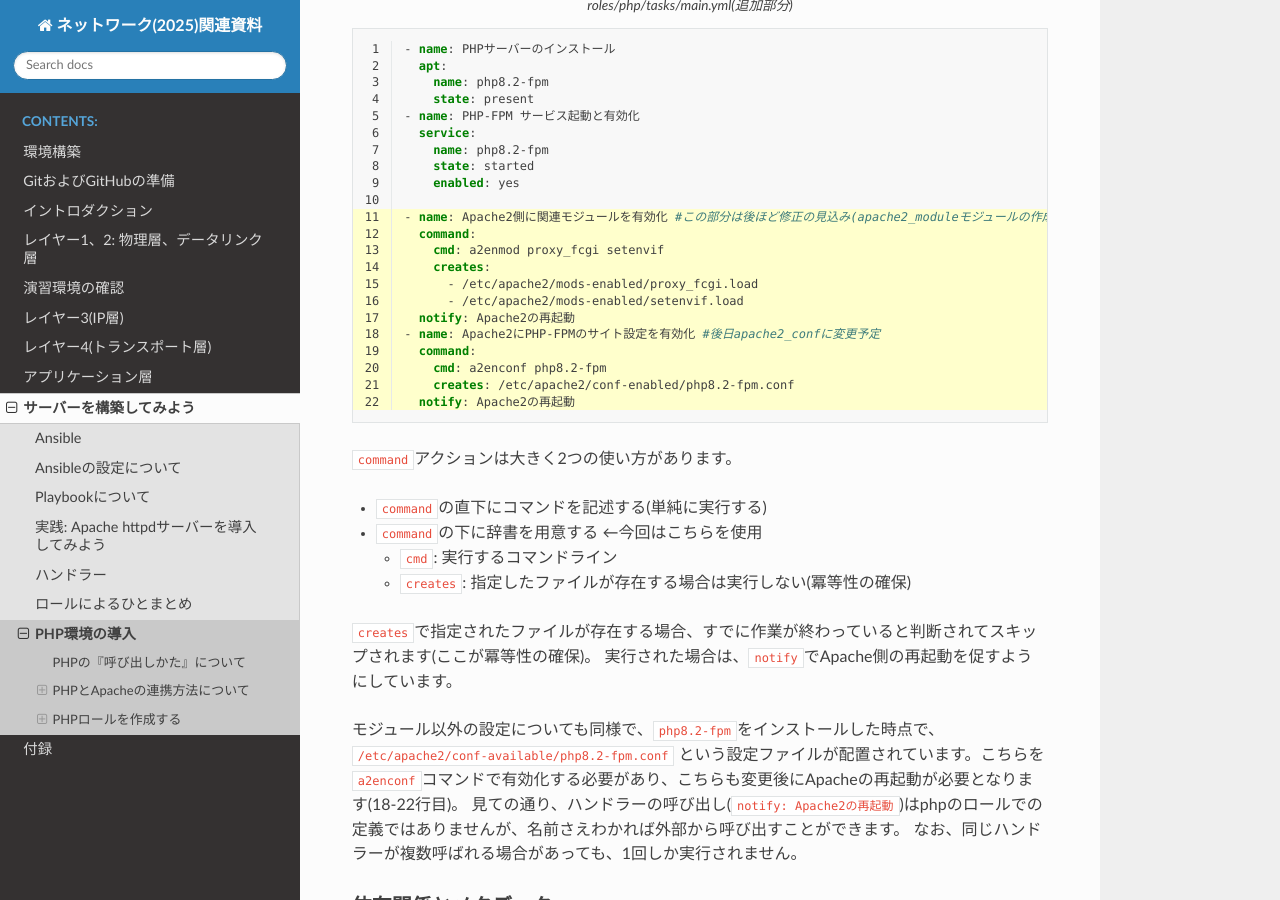
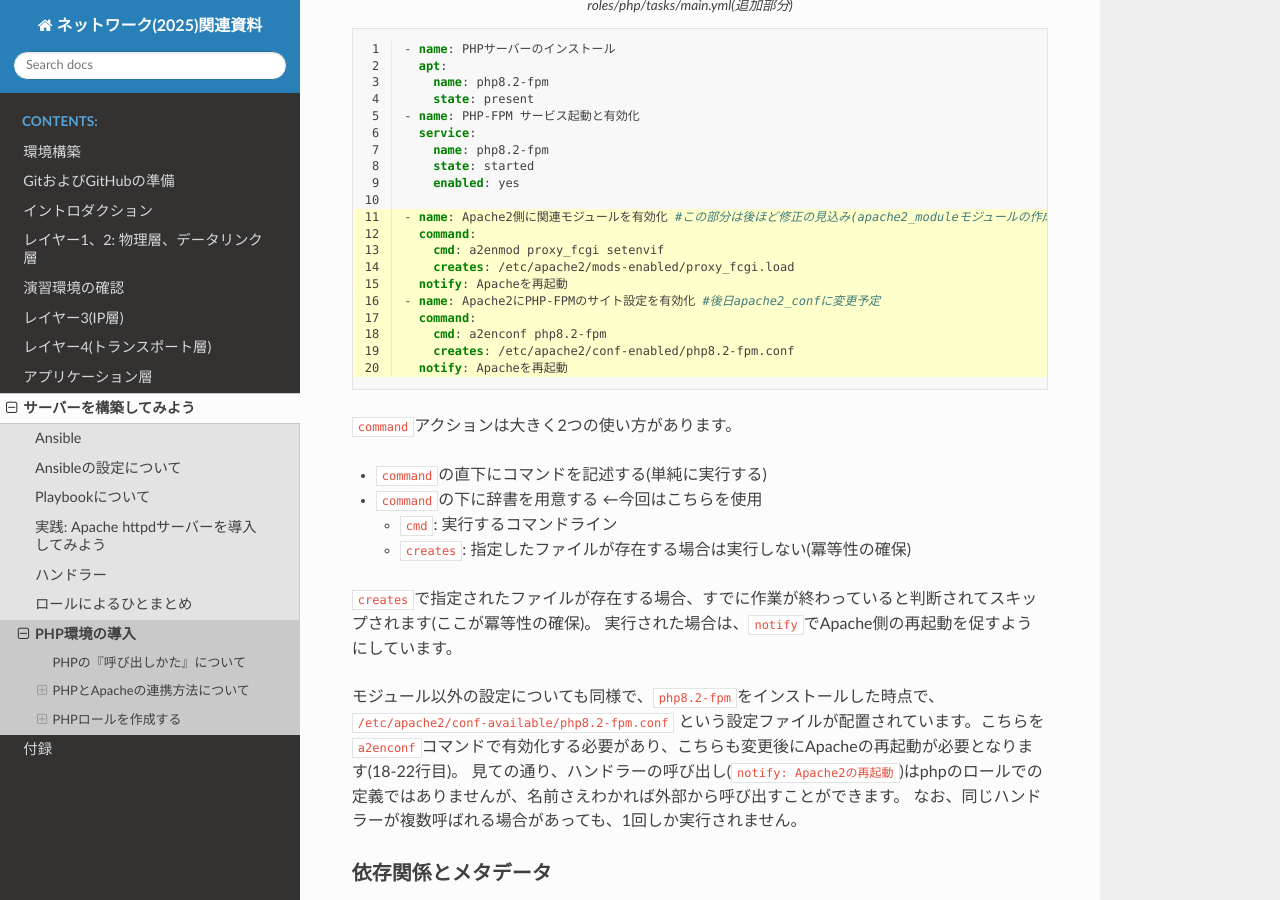
Before and after one commit to densuke/2025-network-doc, a Sphinx documentation site: the page built from source/server/php.md, in a window 1280 px wide and 900 px high, scrolled down 4922 px. Built offline with Sphinx 7.4.7 and the Read the Docs theme 3.1.0, drawn with Linux system fonts in a browser that asks for light colours.

Commit message:
notifyのタスク名の修正と、createsはリストが使えないようなので主要なもののみに調整

````diff
--- a/source/server/php.md
+++ b/source/server/php.md
@@ -186,7 +186,7 @@ To activate the new configuration, you need to run:
 :language: yaml
 :caption: roles/php/tasks/main.yml(追加部分)
 :linenos:
-:emphasize-lines: 11-22
+:emphasize-lines: 11-20
 ```
 
 `command`アクションは大きく2つの使い方があります。
--- a/source/server/src/php-main.yml
+++ b/source/server/src/php-main.yml
@@ -11,12 +11,10 @@
 - name: Apache2側に関連モジュールを有効化 #この部分は後ほど修正の見込み(apache2_moduleモジュールの作成)
   command:
     cmd: a2enmod proxy_fcgi setenvif
-    creates:
-      - /etc/apache2/mods-enabled/proxy_fcgi.load
-      - /etc/apache2/mods-enabled/setenvif.load
-  notify: Apache2の再起動
+    creates: /etc/apache2/mods-enabled/proxy_fcgi.load
+  notify: Apacheを再起動
 - name: Apache2にPHP-FPMのサイト設定を有効化 #後日apache2_confに変更予定
   command:
     cmd: a2enconf php8.2-fpm
     creates: /etc/apache2/conf-enabled/php8.2-fpm.conf
-  notify: Apache2の再起動
+  notify: Apacheを再起動
````
